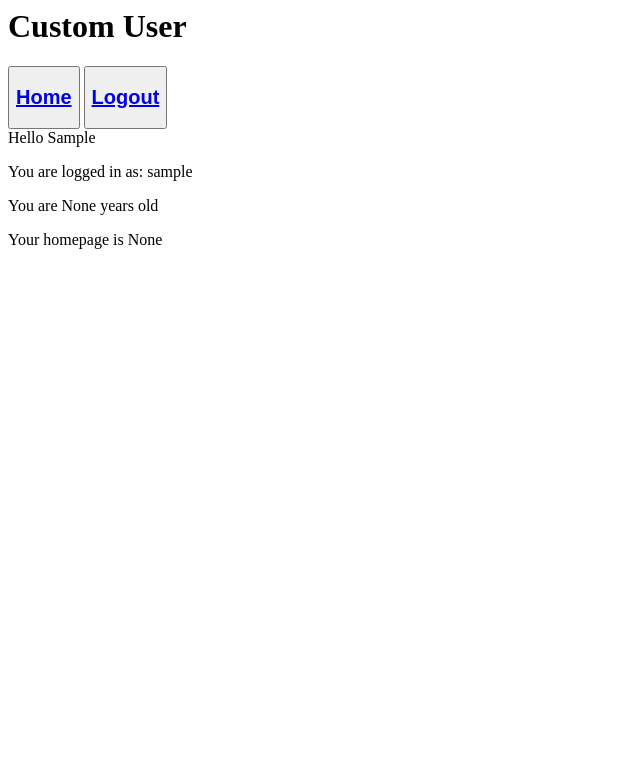
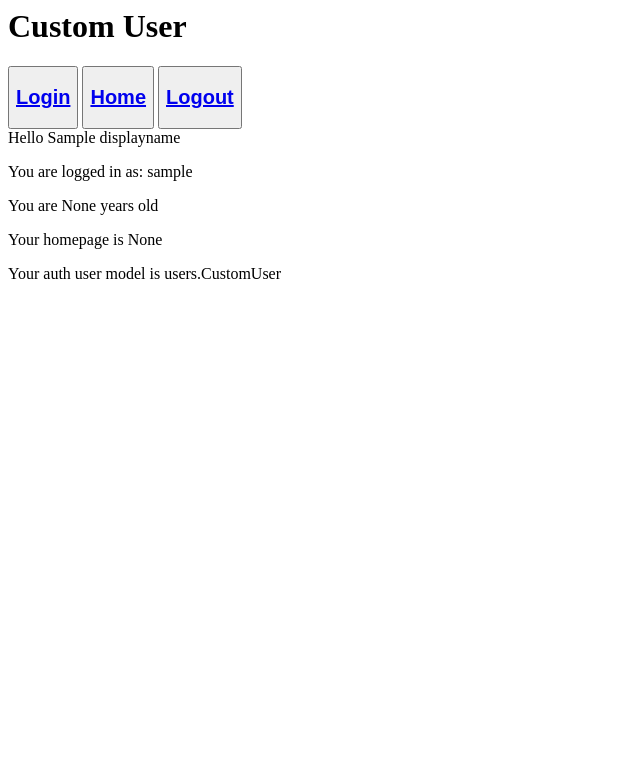
Before and after one commit to pompyn/django_custom-user, a Django app: page / in a window 1280 px wide. Shown: the top 783 px of the page, without its empty margins (0-640 px from the left). Run offline with Django 3.2, Linux system fonts and the light colour scheme; the visitor is signed in with stand-in values (Sample User, id 1).

Commit message:
add auth infor to index

```diff
--- a/users/templates/index.html
+++ b/users/templates/index.html
@@ -2,14 +2,17 @@
     <b></b>
 
     <nav>
+    <button><a href="/login"><h2>Login</h2></a></button>
     <button><a href="/"><h2>Home</h2></a></button>
     <button><a href="/logout/"><h2>Logout</h2></a></button>
     </nav>
 
 {% if user.is_authenticated %}
 Hello {{ user.first_name }}
+    displayname {{ user.display_name }}
     <p>You are logged in as: {{ user.username }}</p>
     <p>You are {{ user.age }} years old</p>
     <p>Your homepage is {{ user.homepage }}</p>
+    <p> Your auth user model is {{ my_user }}</p>
 
 {% endif %}
--- a/users/views.py
+++ b/users/views.py
@@ -2,6 +2,8 @@
 from .models import CustomUser
 from .forms import LoginForm
 from django.contrib.auth import login, authenticate, logout
+from django.contrib.auth.models import User
+from django.conf import settings
 """
 for assistance with display of user: https://www.youtube.com/watch?v=jYuGw7o1S0I
 """
@@ -11,7 +13,8 @@
 
 def index(request):
     user = request.user
-    return render(request, 'index.html', {'user': user})
+    my_user = settings.AUTH_USER_MODEL
+    return render(request, 'index.html', {'user': user, 'my_user': my_user})
 
 
 # def account_detail(request, id):
@@ -33,6 +36,6 @@
 
 
 def logout_view(request):
-    # logout(request)
+    logout(request)
     # return request(redirect(''))
     return HttpResponseRedirect(reverse('login'))
```
Also changed, not shown: users/forms.py (line endings or trailing spaces).
